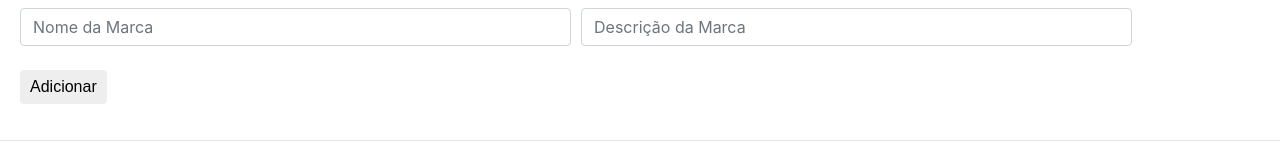
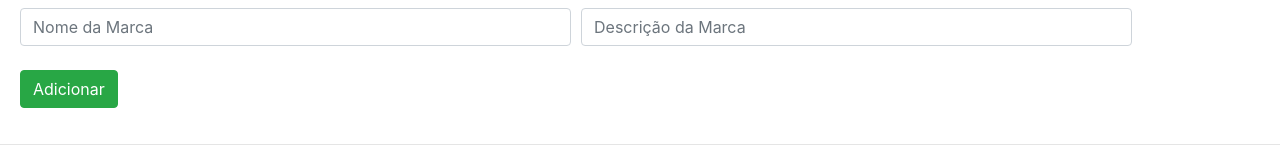
Before and after one commit to dreamteamunit/lojaunit-angular, an Angular app: page /marca in a window 1280 px wide. Shown: the part 418-578 px from the top of the page. Built offline with nearby package versions, Linux system fonts and the light colour scheme; no server answers.

Commit message:
HTML-CSS Marca parte II btnClass

```diff
--- a/src/app/marca/marca.component.css
+++ b/src/app/marca/marca.component.css
@@ -50,7 +50,7 @@
   border-radius: 4px 0 0 4px;
 }
 
-button {
+/*button {
   background-color: #eee;
   border: none;
   padding: 5px 10px;
@@ -64,12 +64,12 @@ button:hover {
 }
 
 button.delete {
-  /*position: relative;
+  position: relative;
   left: 194px;
-  top: -32px;*/
+  top: -32px;
   background-color: rgb(247, 63, 63) !important;
   color: white;
-}
+}*/
 
 table {
   width: 90%;
--- a/src/app/marca/marca.component.html
+++ b/src/app/marca/marca.component.html
@@ -12,7 +12,7 @@
       <input type="text" class="form-control" placeholder="Descrição da Marca" #marcaDescricao/>
     </div>
   </div> <br />
-  <button (click)="add(marcaNome.value,marcaDescricao.value); marcaNome.value='';marcaDescricao.value=''"> Adicionar </button>
+  <button (click)="add(marcaNome.value,marcaDescricao.value); marcaNome.value='';marcaDescricao.value=''" class="btn btn-success"> Adicionar </button>
 </form>
 <hr />
 <h4>Listar/Apagar Marca</h4>
@@ -30,7 +30,7 @@
       <th scope="row">{{marc.id}}</th>
       <td scope="row">{{marc.nome}}</td>
       <td>{{marc.descricao}}</td>
-      <td><i class="icon-remove"> <button class="delete" title="Apagar Marca"
+      <td><i class="icon-remove"> <button class="delete btn btn-danger" title="Apagar Marca"
         (click)="delete(marc)">x</button> </i></td>
     </tr>
   </tbody>
```
